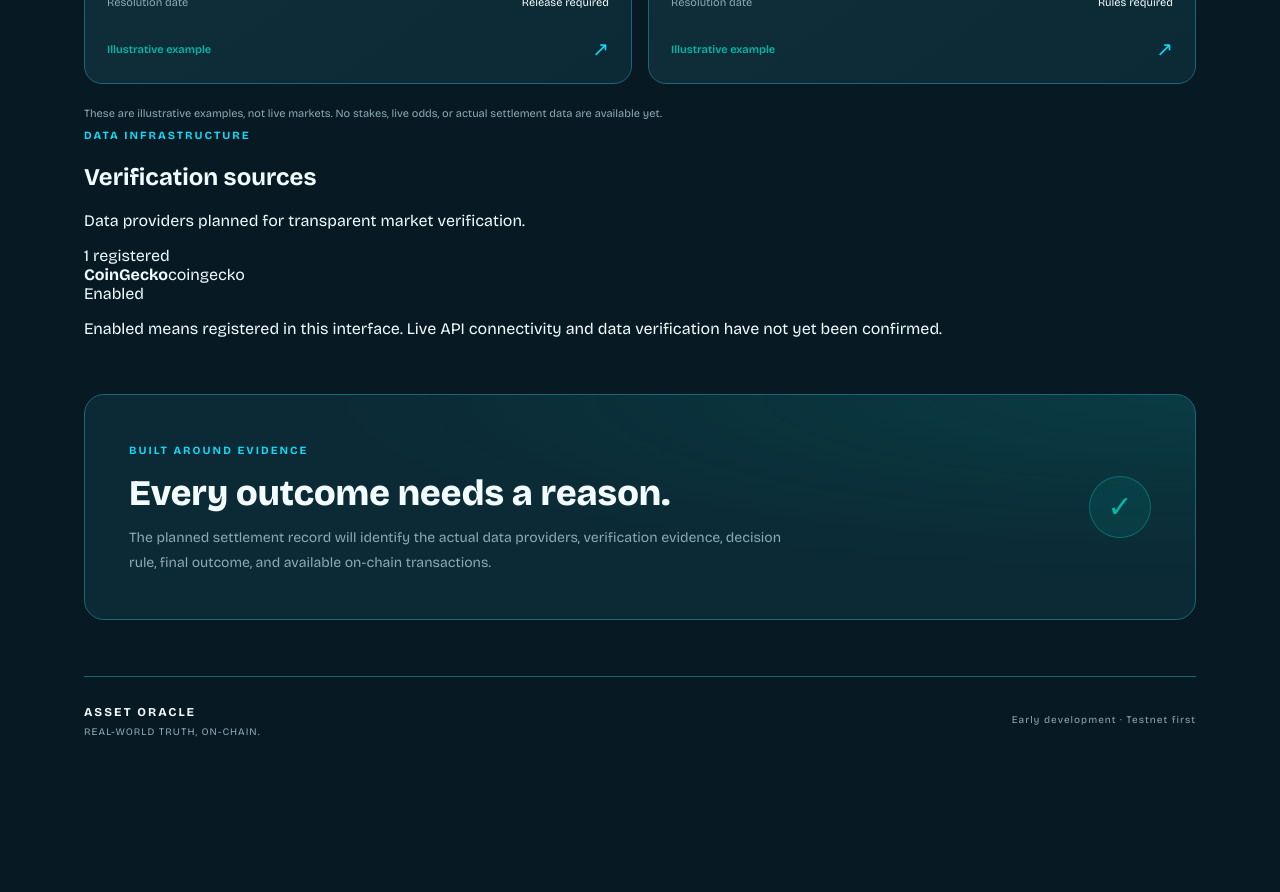
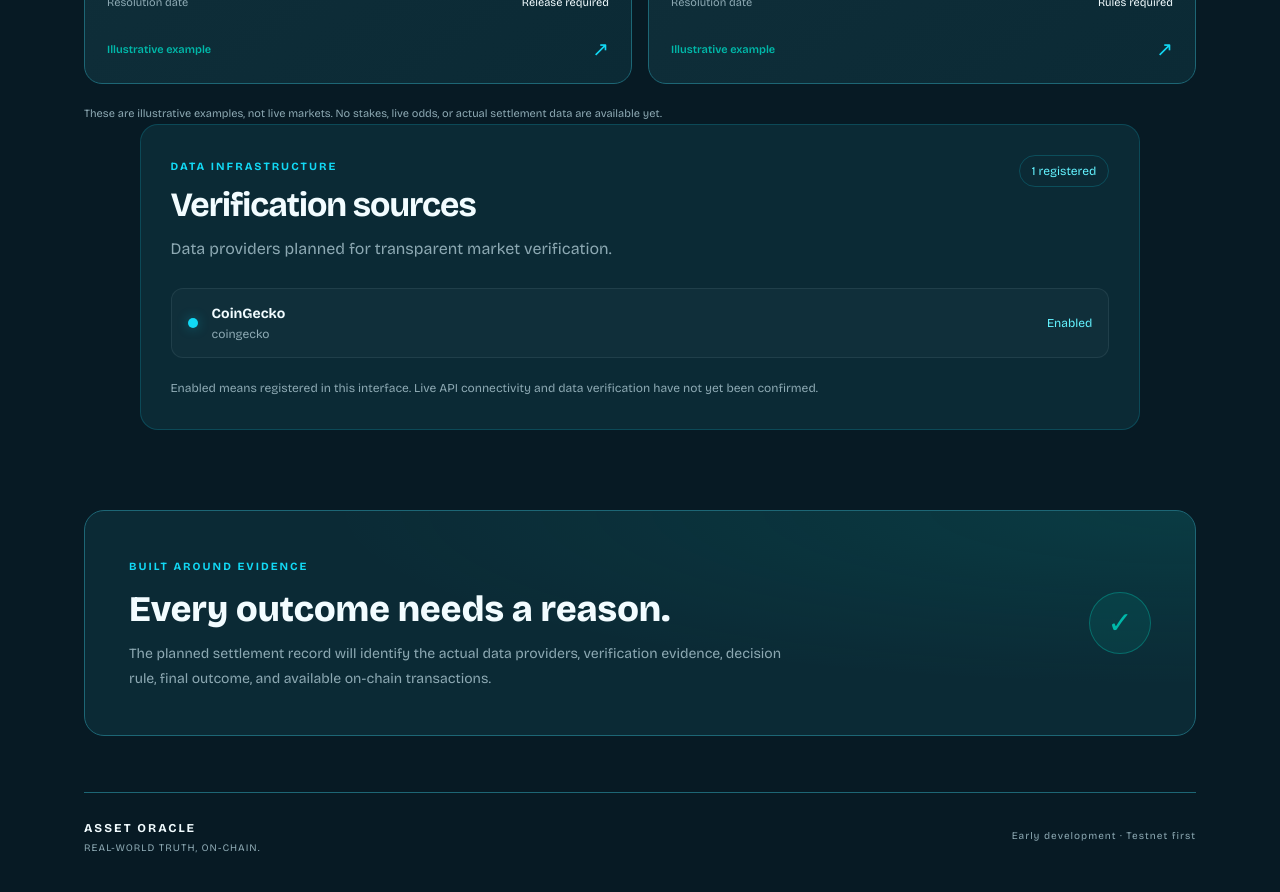
Before and after one commit to assetoracle/asset-oracle, a React (Vite) app: page / in a window 1280 px wide. Shown: the part 1780-2672 px from the top of the page. Before the commit the page ends 2566 px from the top, so only its background shows below. Built offline with nearby package versions, Linux system fonts and the light colour scheme.

Commit message:
Update style.css

```diff
--- a/src/style.css
+++ b/src/style.css
@@ -745,3 +745,119 @@ a {
     animation-duration: 0.01ms !important;
   }
 }
+
+/* Verification source panel */
+
+.source-panel {
+  margin: 0 5% 80px;
+  padding: 30px;
+  border: 1px solid rgba(18, 217, 245, 0.18);
+  border-radius: 18px;
+  background: #0b2a35;
+}
+
+.source-panel-heading {
+  display: flex;
+  align-items: flex-start;
+  justify-content: space-between;
+  gap: 20px;
+  margin-bottom: 26px;
+}
+
+.source-panel-heading h2 {
+  margin: 10px 0;
+  color: #f2fcff;
+  font-size: clamp(24px, 3vw, 34px);
+  letter-spacing: -1px;
+}
+
+.source-panel-heading p {
+  margin: 0;
+  color: #8da9b3;
+  line-height: 1.7;
+}
+
+.source-count {
+  flex-shrink: 0;
+  padding: 8px 12px;
+  border: 1px solid rgba(18, 217, 245, 0.2);
+  border-radius: 30px;
+  color: #63f3ff;
+  font-size: 12px;
+}
+
+.source-list {
+  display: grid;
+  gap: 12px;
+}
+
+.source-item {
+  display: flex;
+  align-items: center;
+  gap: 14px;
+  padding: 16px;
+  border: 1px solid rgba(141, 169, 179, 0.13);
+  border-radius: 12px;
+  background: #102f3a;
+}
+
+.source-indicator {
+  width: 10px;
+  height: 10px;
+  flex-shrink: 0;
+  border-radius: 50%;
+  background: #12d9f5;
+  box-shadow: 0 0 12px rgba(18, 217, 245, 0.35);
+}
+
+.source-details {
+  display: grid;
+  gap: 5px;
+  min-width: 0;
+}
+
+.source-details strong {
+  color: #f2fcff;
+  font-size: 14px;
+}
+
+.source-details span {
+  color: #8da9b3;
+  font-size: 12px;
+}
+
+.source-status {
+  margin-left: auto;
+  flex-shrink: 0;
+  font-size: 12px;
+}
+
+.source-status.enabled {
+  color: #63f3ff;
+}
+
+.source-status.disabled {
+  color: #8da9b3;
+}
+
+.source-note {
+  margin: 20px 0 0;
+  color: #8da9b3;
+  font-size: 12px;
+  line-height: 1.7;
+}
+
+@media (max-width: 600px) {
+  .source-panel {
+    margin: 0 5% 50px;
+    padding: 20px;
+  }
+
+  .source-panel-heading {
+    flex-direction: column;
+  }
+
+  .source-item {
+    padding: 13px;
+  }
+}
```
